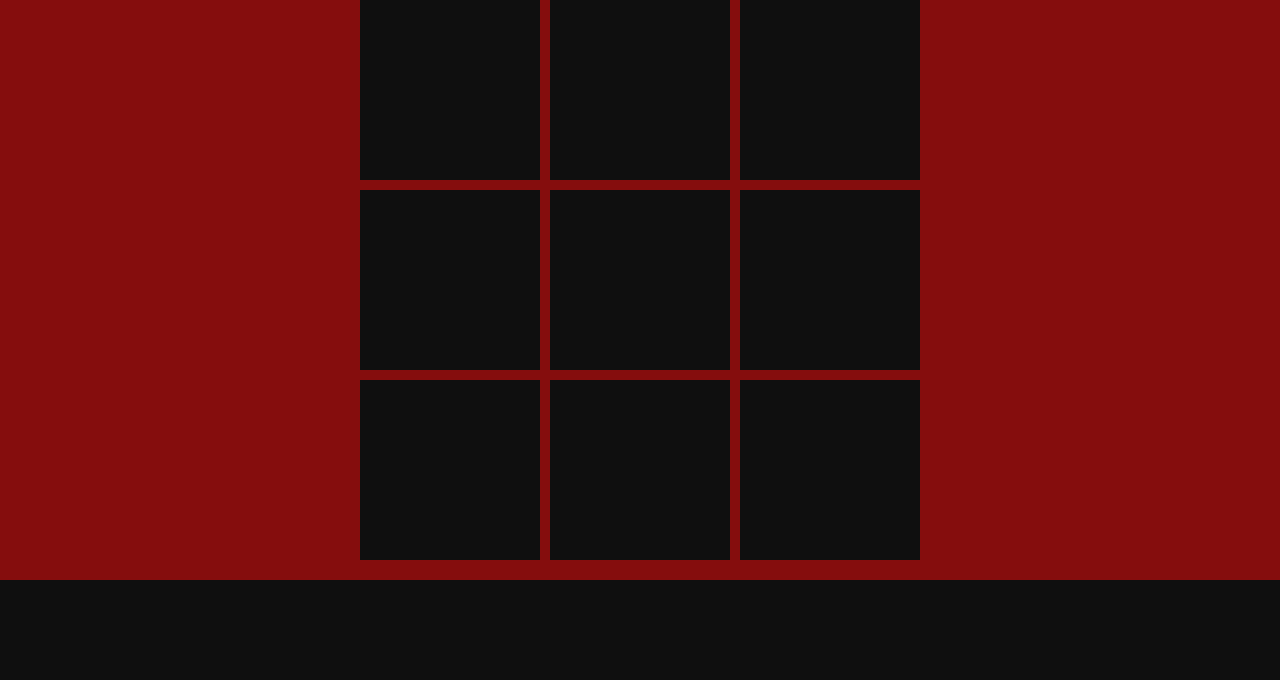
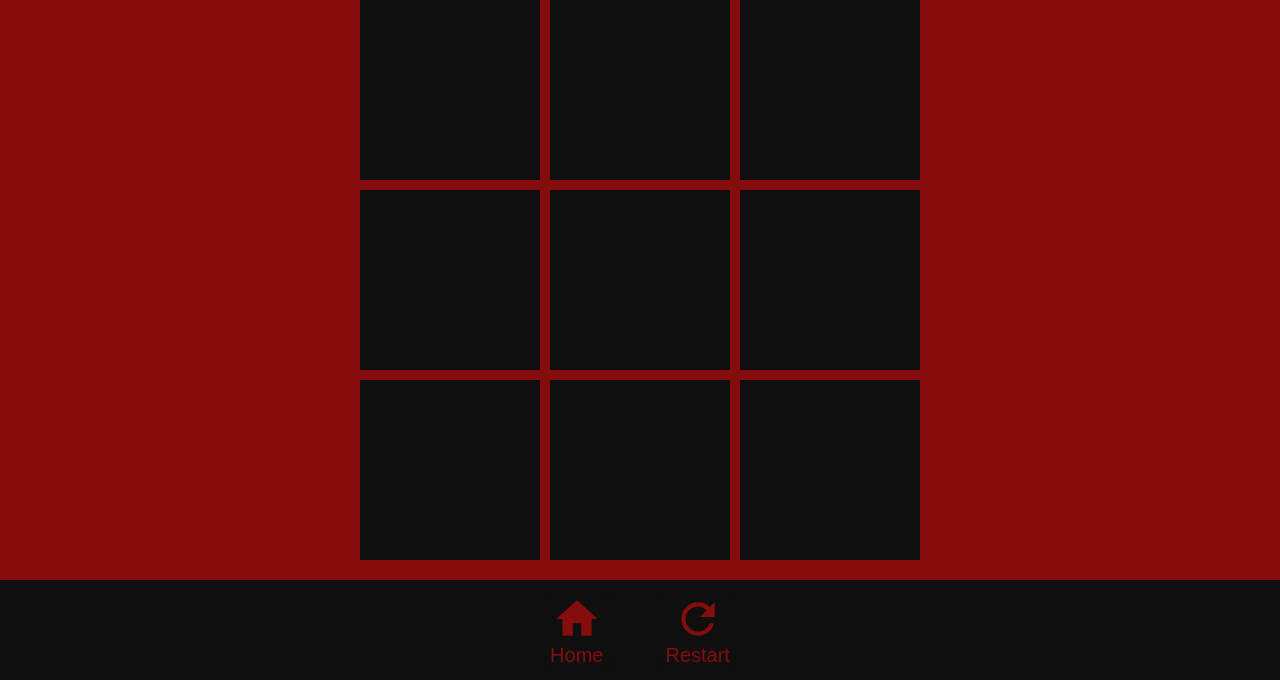
Before and after one commit to MrGassner/odin-tictactoe, a plain HTML site: page index.html in a window 1280 px wide. Shown: the part 120-800 px from the top of the page. Drawn offline with Linux system fonts and the light colour scheme.

Commit message:
Add footer buttons

```diff
--- a/index.html
+++ b/index.html
@@ -34,10 +34,14 @@
 
     <div class="winnerDisplay" style="display:none">
         <h1 class="winner">Winner X</h1>
-        <button class="reset">Restart Game</button>
+        <button class="reset">Play Again</button>
     </div>
 
     <footer>
+        <div class="menu">
+            <button><img class="homeMenu" src="images/home_white_24dp.svg" alt="home">Home</button>
+            <button><img class="resetMenu" src="images/refresh_white_24dp.svg" alt="restart">Restart</button>
+        </div>
     </footer>
 </body>
 </html>
--- a/index.js
+++ b/index.js
@@ -1,4 +1,6 @@
 const Gameboard =(() => {
+    document.querySelector('.resetMenu').addEventListener('click', () => resetBoard())
+
     let gameboard = []
     const resetBoard = () => {
         gameboard.length = 0
--- a/style.css
+++ b/style.css
@@ -69,6 +69,35 @@ footer {
     grid-row: 3;
     background-color: #0f0f0f;
     color: rgb(133, 13, 13);
+    display: flex;
+    justify-content: center;
+    align-items: center;
+}
+
+.menu {
+    display: flex;
+    gap: 50px;
+}
+
+.menu > button {
+    font-size: 20px;
+    display: flex;
+    flex-direction: column;
+    justify-content: center;
+    align-items: center;
+    border: none;
+    background-color: #0f0f0f;
+    color: rgb(133, 13, 13);
+    cursor: pointer;
+    border-radius: 5px;
+}
+
+.menu > button:hover {
+    filter: drop-shadow(0px 0px 2px white);
+}
+
+button > img {
+    width: 50px;
 }
 
 
```
Also changed, not shown: images/home_white_24dp.svg (added), images/refresh_white_24dp.svg (added).
